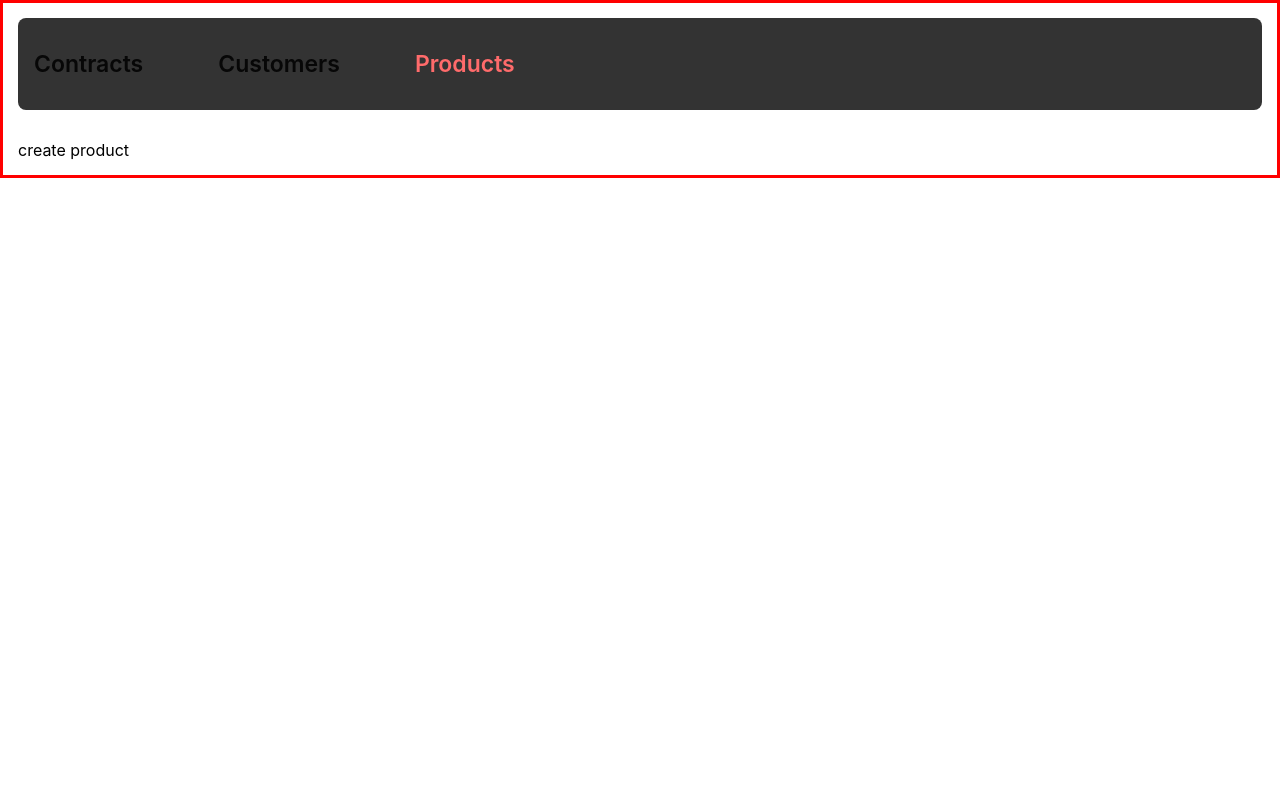
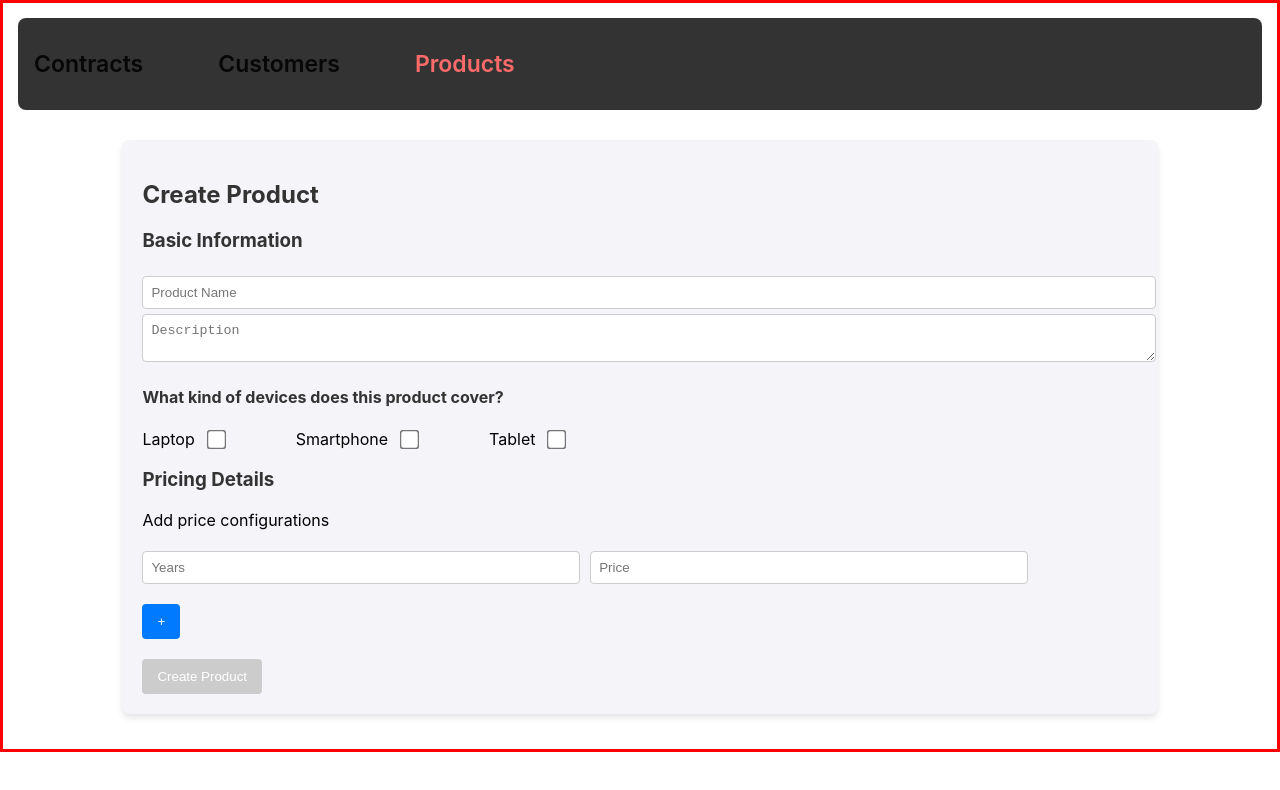
Before and after one commit to xDisx/xdisx-fe, a React (Create React App) app: page /products/create in a window 1280 px wide. Shown: the top 790 px of the page. Built offline with nearby package versions, Linux system fonts and the light colour scheme.

Commit message:
RM-6 Create Product

```diff
--- /dev/null
+++ b/src/components/products/CreateProducts.scss
@@ -0,0 +1,104 @@
+.create-products-container {
+    padding: 20px;
+    background-color: #f4f4f9;
+    border-radius: 8px;
+    box-shadow: 0 4px 6px rgba(0, 0, 0, 0.1);
+    width: 80%;
+    margin: 20px auto;
+
+    h2,
+    h3,
+    h4 {
+        color: #333;
+    }
+
+    input,
+    select,
+    textarea {
+        width: 100%;
+        padding: 8px;
+        margin-top: 5px;
+        border: 1px solid #ccc;
+        border-radius: 4px;
+
+        &:focus {
+            outline: none;
+            border-color: #0056b3;
+        }
+    }
+
+    .checkbox-group {
+        display: flex;
+        flex-direction: row;
+        align-items: center;
+        margin-top: 10px;
+
+        .device-label {
+            margin-right: 70px;
+            display: flex;
+            align-items: center;
+
+            input[type="checkbox"] {
+                margin-left: 15px;
+                cursor: pointer;
+                transform: scale(1.5); // Makes the checkbox larger
+            }
+        }
+    }
+
+    .duration-option {
+        display: flex;
+        align-items: center;
+        margin-top: 10px;
+
+        .inputs-group {
+            display: flex;
+            flex-direction: row;
+            width: 90%;
+        }
+
+        .remove-button-wrapper {
+
+            display: flex;
+            align-items: center;
+            justify-content: flex-end;
+            margin-left: 50px;
+            padding: 5px 10px;
+                cursor: pointer;
+                border-radius: 5px;
+                border: none;
+                background-color: #ff4d4d;
+                color: white;
+
+                &:hover {
+                    background-color: #ff0000;
+                }
+
+        }
+
+        input {
+            margin-right: 10px;
+        }
+
+    }
+
+    button {
+        margin-top: 20px;
+        padding: 10px 15px;
+        background-color: #007bff;
+        color: white;
+        border: none;
+        border-radius: 4px;
+        cursor: pointer;
+        transition: background-color 0.3s;
+
+        &:hover {
+            background-color: #0056b3;
+        }
+
+        &:disabled {
+            background-color: #cccccc;
+            cursor: not-allowed;
+        }
+    }
+}
--- a/src/components/products/CreateProductsPage.js
+++ b/src/components/products/CreateProductsPage.js
@@ -1,7 +1,160 @@
-import React from "react";
+import React, { useState } from "react";
+//import { useNavigate } from "react-router-dom";
+import "./CreateProducts.scss";
 
 const CreateProductsPage = () => {
-  return <div>create product</div>;
+  const [productName, setProductName] = useState("");
+  const [description, setDescription] = useState("");
+  const [compatibility, setCompatibility] = useState([]);
+  const [durationOptions, setDurationOptions] = useState([
+    { years: "", price: "" },
+  ]);
+  //const navigate = useNavigate();
+
+  const handleCompatibilityChange = (deviceType) => {
+    setCompatibility(
+      compatibility.includes(deviceType)
+        ? compatibility.filter((type) => type !== deviceType)
+        : [...compatibility, deviceType]
+    );
+  };
+
+  const handleDurationChange = (index, field, value) => {
+    const updatedOptions = durationOptions.map((option, idx) => {
+      if (idx === index) {
+        if (field === "price") {
+          const numericValue = value.replace(/[^\d]/g, "");
+          return {
+            ...option,
+            [field]: numericValue + (numericValue ? " EUR" : ""),
+          };
+        }
+        return { ...option, [field]: value };
+      }
+      return option;
+    });
+    setDurationOptions(updatedOptions);
+  };
+
+  const handleAddDuration = () => {
+    if (
+      durationOptions[durationOptions.length - 1].years &&
+      durationOptions[durationOptions.length - 1].price.replace(" EUR", "")
+    ) {
+      setDurationOptions([...durationOptions, { years: "", price: "" }]);
+    }
+  };
+
+  const handleRemoveDuration = (index) => {
+    if (durationOptions.length > 1) {
+      const updatedOptions = durationOptions.filter((_, idx) => idx !== index);
+      setDurationOptions(updatedOptions);
+    }
+  };
+
+  const handleSubmit = async () => {
+    const formattedDurations = durationOptions.map((option) => ({
+      years: option.years,
+      price: option.price.replace(" EUR", ""),
+    }));
+    const productData = {
+      productName,
+      description,
+      compatibility: compatibility.map((device) => device.toUpperCase()),
+      durationOptions: formattedDurations,
+    };
+    try {
+      console.log(productData);
+      //   await createProduct(productData);
+      //   navigate("/products");
+    } catch (error) {
+      console.error("Error creating product:", error);
+    }
+  };
+
+  const isFormValid = () => {
+    return (
+      productName &&
+      description &&
+      compatibility.length > 0 &&
+      durationOptions.every(
+        (option) => option.years && option.price.replace(" EUR", "")
+      )
+    );
+  };
+
+  return (
+    <div className="create-products-container">
+      <h2>Create Product</h2>
+      <section>
+        <h3>Basic Information</h3>
+        <input
+          type="text"
+          value={productName}
+          onChange={(e) => setProductName(e.target.value)}
+          placeholder="Product Name"
+        />
+        <textarea
+          value={description}
+          onChange={(e) => setDescription(e.target.value)}
+          placeholder="Description"
+        />
+        <h4>What kind of devices does this product cover?</h4>
+        <div className="checkbox-group">
+          {["Laptop", "Smartphone", "Tablet"].map((device) => (
+            <label key={device} className="device-label">
+              {device}
+              <input
+                type="checkbox"
+                checked={compatibility.includes(device)}
+                onChange={() => handleCompatibilityChange(device)}
+              />
+            </label>
+          ))}
+        </div>
+      </section>
+      <section>
+        <h3>Pricing Details</h3>
+        <p>Add price configurations</p>
+        {durationOptions.map((option, index) => (
+          <div key={index} className="duration-option">
+            <div className="inputs-group">
+              {" "}
+              <input
+                type="number"
+                value={option.years}
+                onChange={(e) =>
+                  handleDurationChange(index, "years", e.target.value)
+                }
+                placeholder="Years"
+              />
+              <input
+                type="text"
+                value={option.price}
+                onChange={(e) =>
+                  handleDurationChange(index, "price", e.target.value)
+                }
+                placeholder="Price"
+              />
+            </div>
+
+            {index !== 0 && (
+              <div
+                className="remove-button-wrapper"
+                onClick={() => handleRemoveDuration(index)}
+              >
+                -
+              </div>
+            )}
+          </div>
+        ))}
+        <button onClick={handleAddDuration}>+</button>
+      </section>
+      <button onClick={handleSubmit} disabled={!isFormValid()}>
+        Create Product
+      </button>
+    </div>
+  );
 };
 
 export default CreateProductsPage;
```
